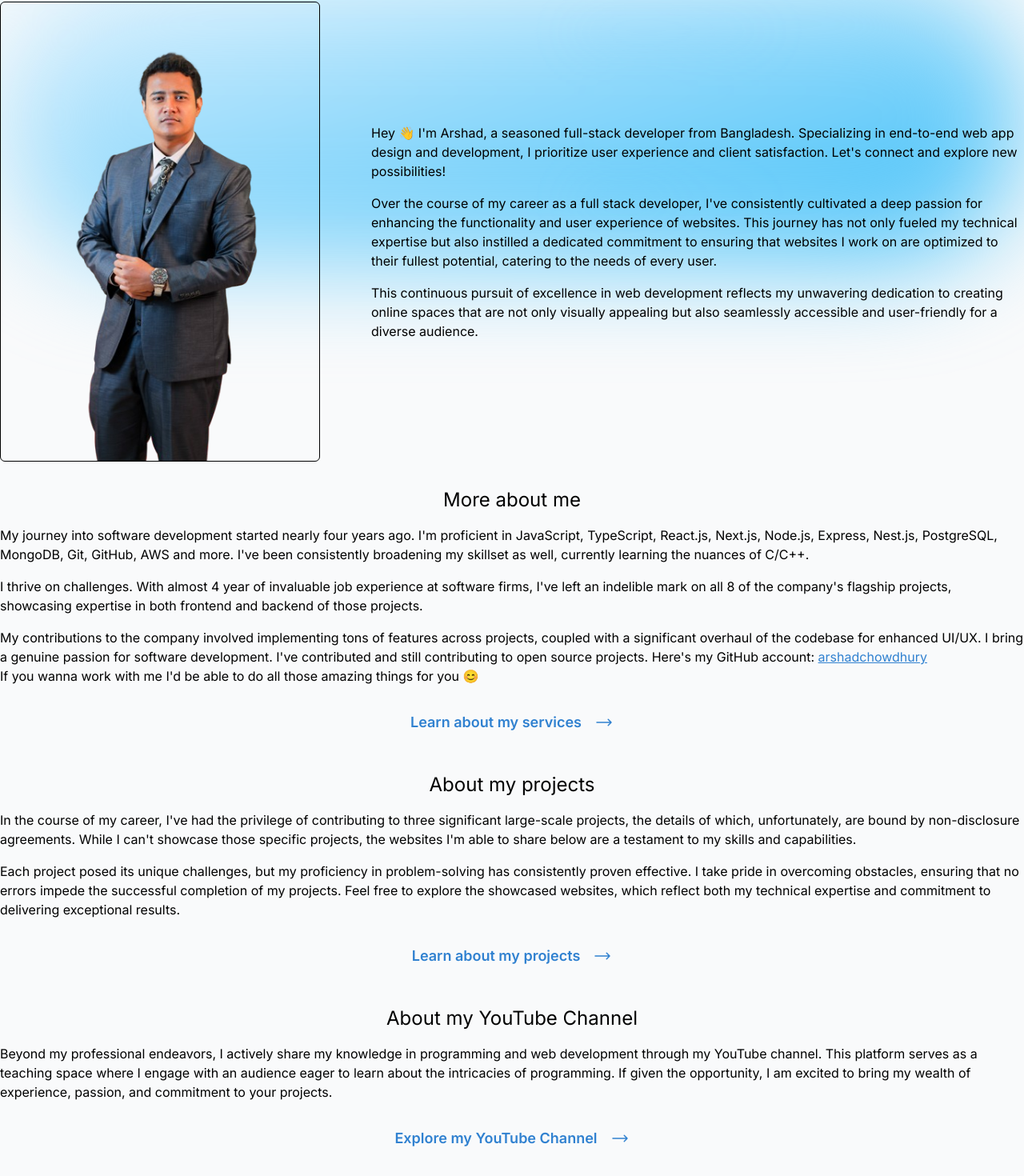
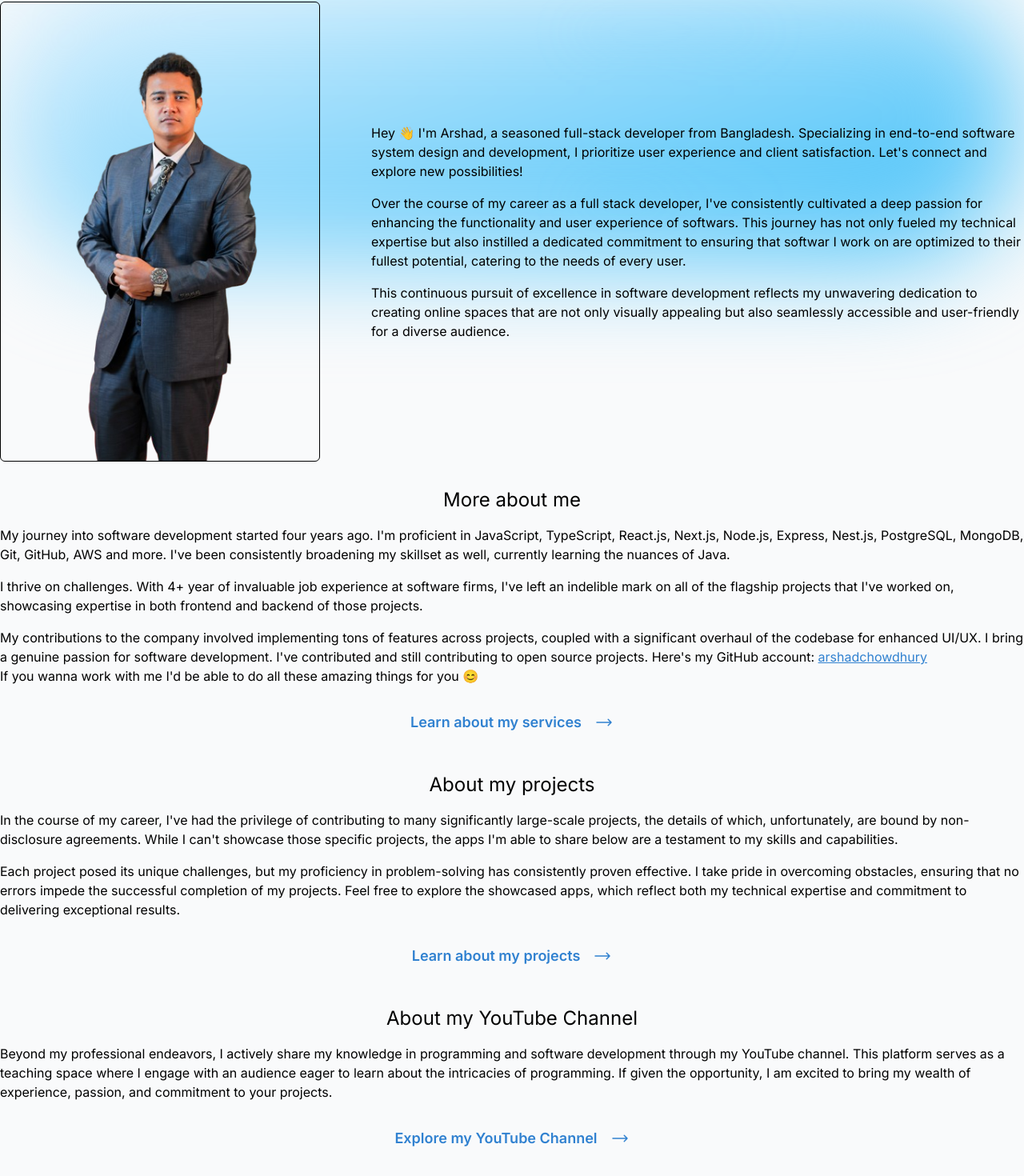
Before and after one commit to ArshadChowdhury/portfolio-site, a Next.js app: page /about in a window 1280 px wide. Shown: the part 254-1724 px from the top of the page at 80% size. Built offline with nearby package versions, Linux system fonts and the light colour scheme.

Commit message:
fix: Updated resume & all packages along with some text update

```diff
--- a/app/about/page.tsx
+++ b/app/about/page.tsx
@@ -21,19 +21,19 @@ const AboutPage = () => (
       />
       <p className="flex flex-col gap-4">
         Hey 👋 I&apos;m Arshad, a seasoned full-stack developer from Bangladesh.
-        Specializing in end-to-end web app design and development, I prioritize
+        Specializing in end-to-end software system design and development, I prioritize
         user experience and client satisfaction. Let&apos;s connect and explore
         new possibilities!
         <span>
           Over the course of my career as a full stack developer, I&apos;ve
           consistently cultivated a deep passion for enhancing the functionality
-          and user experience of websites. This journey has not only fueled my
+          and user experience of softwars. This journey has not only fueled my
           technical expertise but also instilled a dedicated commitment to
-          ensuring that websites I work on are optimized to their fullest
+          ensuring that softwar I work on are optimized to their fullest
           potential, catering to the needs of every user.
         </span>
         <span>
-          This continuous pursuit of excellence in web development reflects my
+          This continuous pursuit of excellence in software development reflects my
           unwavering dedication to creating online spaces that are not only
           visually appealing but also seamlessly accessible and user-friendly
           for a diverse audience.
@@ -44,15 +44,15 @@ const AboutPage = () => (
       <div className="flex flex-col items-center gap-4">
         <h4 className="text-center text-2xl">More about me</h4>
         <p className="flex flex-col gap-4">
-          My journey into software development started nearly four years ago.
+          My journey into software development started four years ago.
           I&apos;m proficient in JavaScript, TypeScript, React.js, Next.js, Node.js, Express,
           Nest.js, PostgreSQL, MongoDB, Git, GitHub, AWS and more.
           I&apos;ve been consistently broadening my skillset as well, currently
-          learning the nuances of C/C++.
+          learning the nuances of Java.
           <span>
-            I thrive on challenges. With almost 4 year of invaluable job
+            I thrive on challenges. With 4+ year of invaluable job
             experience at software firms, I&apos;ve left an indelible mark on
-            all 8 of the company&apos;s flagship projects, showcasing
+            all of the flagship projects that I've worked on, showcasing
             expertise in both frontend and backend of those projects.
           </span>{" "}
           <span>
@@ -68,7 +68,7 @@ const AboutPage = () => (
             >
               arshadchowdhury
             </Link>{" "}
-            <br /> If you wanna work with me I&apos;d be able to do all those
+            <br /> If you wanna work with me I&apos;d be able to do all these
             amazing things for you 😊
           </span>
           <Link
@@ -87,16 +87,16 @@ const AboutPage = () => (
         <h4 className="text-center text-2xl">About my projects</h4>
         <p className="flex flex-col gap-4">
           In the course of my career, I&apos;ve had the privilege of
-          contributing to three significant large-scale projects, the details of
+          contributing to many significantly large-scale projects, the details of
           which, unfortunately, are bound by non-disclosure agreements. While I
-          can&apos;t showcase those specific projects, the websites I&apos;m
+          can&apos;t showcase those specific projects, the apps I&apos;m
           able to share below are a testament to my skills and capabilities.
           <span>
             Each project posed its unique challenges, but my proficiency in
             problem-solving has consistently proven effective. I take pride in
             overcoming obstacles, ensuring that no errors impede the successful
             completion of my projects. Feel free to explore the showcased
-            websites, which reflect both my technical expertise and commitment
+            apps, which reflect both my technical expertise and commitment
             to delivering exceptional results.
           </span>{" "}
           <Link
@@ -115,7 +115,7 @@ const AboutPage = () => (
         <h4 className="text-center text-2xl">About my YouTube Channel</h4>
         <p className="flex flex-col gap-4">
           Beyond my professional endeavors, I actively share my knowledge in
-          programming and web development through my YouTube channel. This
+          programming and software development through my YouTube channel. This
           platform serves as a teaching space where I engage with an audience
           eager to learn about the intricacies of programming. If given the
           opportunity, I am excited to bring my wealth of experience, passion,
--- a/app/layout.tsx
+++ b/app/layout.tsx
@@ -12,7 +12,7 @@ const inter = Inter({ subsets: ["latin"] });
 export const metadata: Metadata = {
   title: "Arshad | Full Stack Developer",
   description:
-    "Arshad here, seasoned full-stack software developer from Bangladesh with 2 years of expertise. I excel in both React.js/Next.js for dynamic front-end experiences and Node.js/Express.js/Nest.js/Python/Django for robust back-end solutions. I'm dedicated to delivering innovative, user-centric web applications with a focus on clean, maintainable code. A collaborative team player, I thrive on meeting deadlines and stay abreast of industry best practices. Eager to leverage my skills to elevate your web development projects.",
+    "Arshad here, seasoned full-stack software developer from Bangladesh with 2 years of expertise. I excel in both React.js/Next.js for dynamic front-end experiences and Node.js/Express.js/Nest.js/Python/Django for robust back-end solutions. I'm dedicated to delivering innovative, user-centric applications with a focus on clean, maintainable code. A collaborative team player, I thrive on meeting deadlines and stay abreast of industry best practices. Eager to leverage my skills to elevate your software projects.",
 };
 
 export default function RootLayout({
--- a/app/projects/page.tsx
+++ b/app/projects/page.tsx
@@ -24,7 +24,7 @@ const projectsInfo = [
     imageSrc: "/project_1.png",
     projectHeading: "My Dubai Properties",
     projectDetails:
-      "My Dubai Properties is a sophisticated real estate platform meticulously crafted for seamless property transactions in the vibrant city of Dubai. Developed by a dedicated client, the website offers an extensive array of properties including apartments, villas, duplexes and more. Its user-centric design ensures a delightful experience, enhanced by the integration of an intuitive map feature for effortless property location. The cutting-edge technology stack comprises Next.js for the frontend and Express for the backend, complemented by technologies such as Axios, TanStack Query, React Hook Form, yup, react-hot-toast, react slick, swiper.js, gsap and many more providing a robust foundation for a secure and efficient real estate marketplace. ",
+      "My Dubai Properties is a sophisticated real estate platform meticulously crafted for seamless property transactions in the vibrant city of Dubai. Developed by a dedicated client, the app offers an extensive array of properties including apartments, villas, duplexes and more. Its user-centric design ensures a delightful experience, enhanced by the integration of an intuitive map feature for effortless property location. The cutting-edge technology stack comprises Next.js for the frontend and Express for the backend, complemented by technologies such as Axios, TanStack Query, React Hook Form, yup, react-hot-toast, react slick, swiper.js, gsap and many more providing a robust foundation for a secure and efficient real estate marketplace. ",
     liveLink: "#",
     github: "https://github.com/ArshadChowdhury/my-dubai-properties",
   },
```
Also changed, not shown: 2 other files (tests, documents, lock files or other folders).
